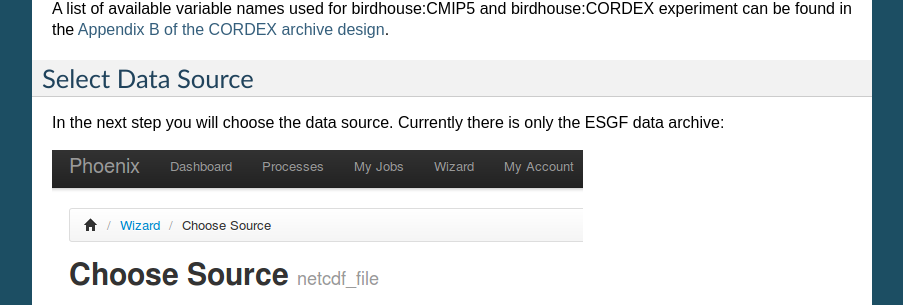
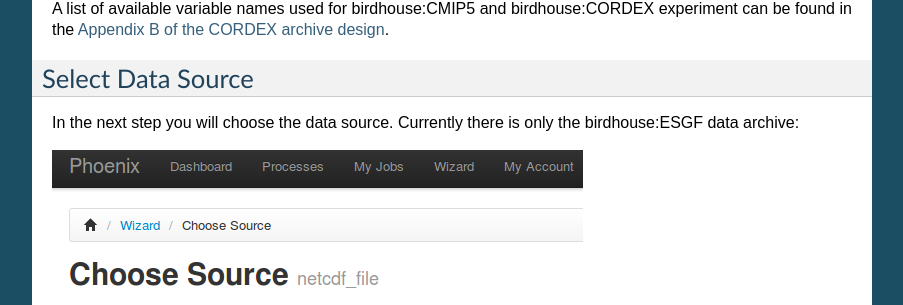
Before and after one commit to bird-house/pyramid-phoenix, a Sphinx documentation site: the page built from docs/source/tutorial/visualisation.rst, in a window 1280 px wide and 900 px high, scrolled down 2501 px. Shown: the part 146-451 px from the top of the window, without its empty margins (198-1101 px from the left). Built offline with Sphinx 7.4.7, drawn with Linux system fonts in a browser that asks for light colours; some of the changed text lies outside the part shown.

Commit message:
update references in tutorial

```diff
--- a/docs/source/tutorial/visualisation.rst
+++ b/docs/source/tutorial/visualisation.rst
@@ -58,7 +58,7 @@
 Select Data Source
 ------------------
 
-In the next step you will choose the data source. Currently there is only the ESGF data archive:
+In the next step you will choose the data source. Currently there is only the :term:`birdhouse:ESGF` data archive:
 
 .. image:: ../_images/tutorial/choose_source.png
 
@@ -102,7 +102,7 @@
 Check your credentials
 ----------------------
 
-To access ESGF data you need an x509 proxy certificate from ESGF. You can update your certificate in :ref:`My Account <myaccount>`. The x509 proxy certificate is valid only for a few hours. The wizard checks if your certificate is still valid and if not you will be asked to update it on the following wizard page.
+To access ESGF data you need an :term:`birdhouse:x509` proxy certificate from ESGF. You can update your certificate in :ref:`My Account <myaccount>`. The x509 proxy certificate is valid only for a few hours. The wizard checks if your certificate is still valid and if not you will be asked to update it on the following wizard page.
 
 .. image:: ../_images/tutorial/esgf_creds.png
 
```
